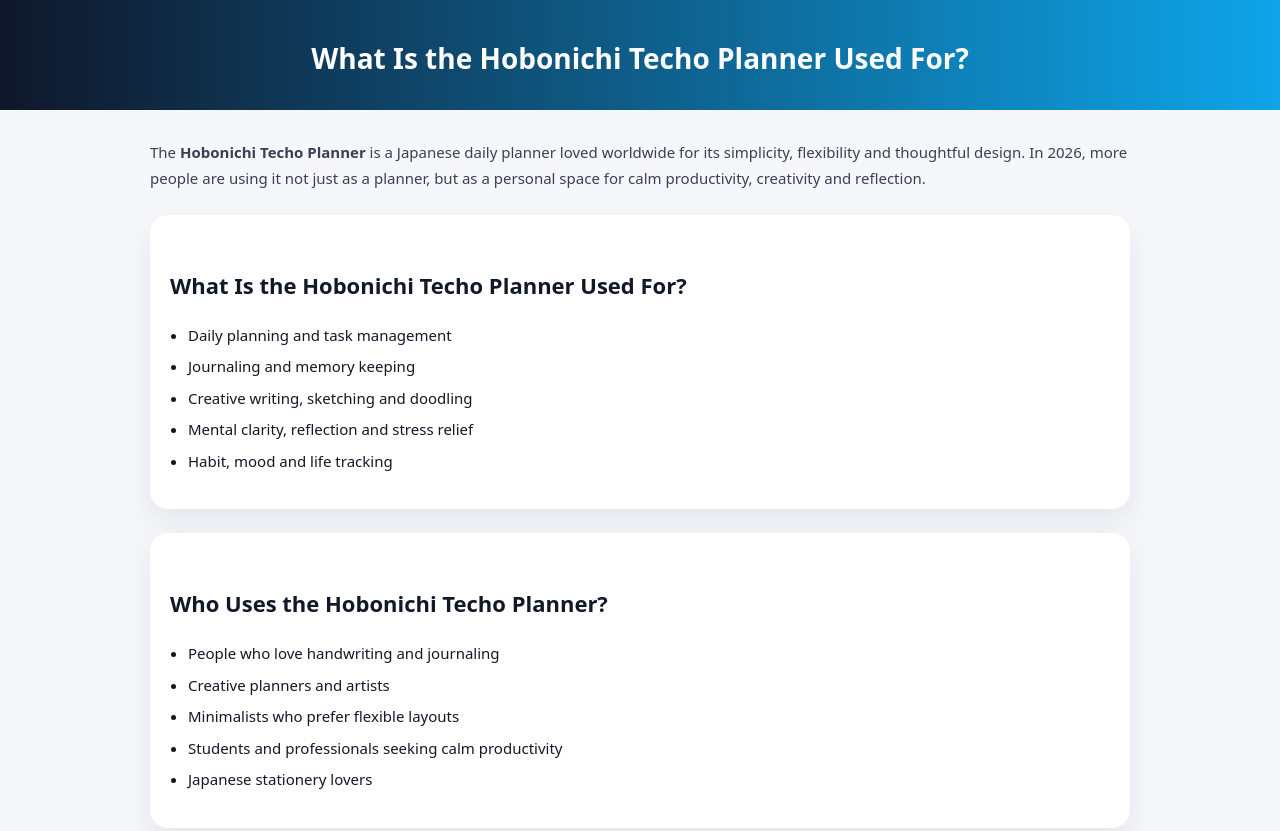
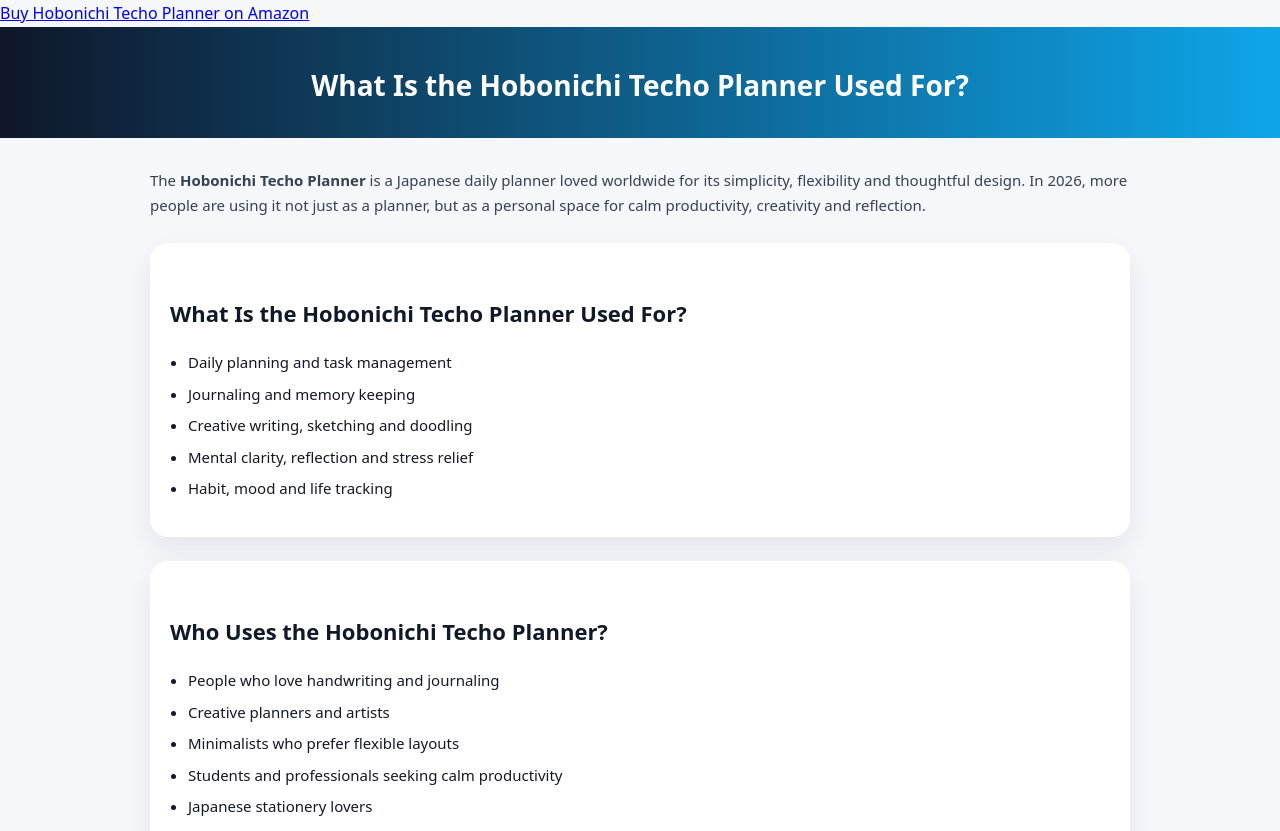
Before and after one commit to imataspace-hue/Lovely-Planners-Studio, a plain HTML site: page what-is-the-hobonichi-techo-planner-used-for-2026.html in a window 1280 px wide. Shown: the top 831 px of the page. Drawn offline with Linux system fonts and the light colour scheme.

Commit message:
Update what-is-the-hobonichi-techo-planner-used-for-2026.html

```diff
--- a/what-is-the-hobonichi-techo-planner-used-for-2026.html
+++ b/what-is-the-hobonichi-techo-planner-used-for-2026.html
@@ -3,6 +3,8 @@
 <head>
   <meta charset="UTF-8">
   <meta name="viewport" content="width=device-width, initial-scale=1">
+
+  <a href="https://amzn.to/3KG15NM">Buy Hobonichi Techo Planner on Amazon</a>
 
   <title>What Is the Hobonichi Techo Planner Used For in 2026? | Lovely Planners Studio</title>
 
```
